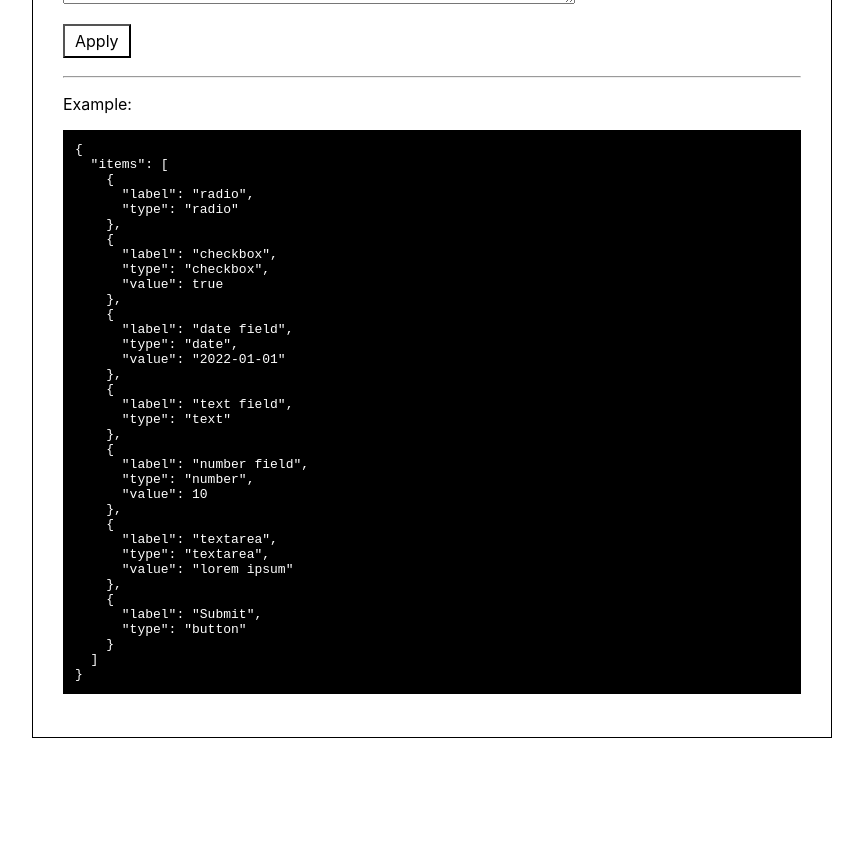
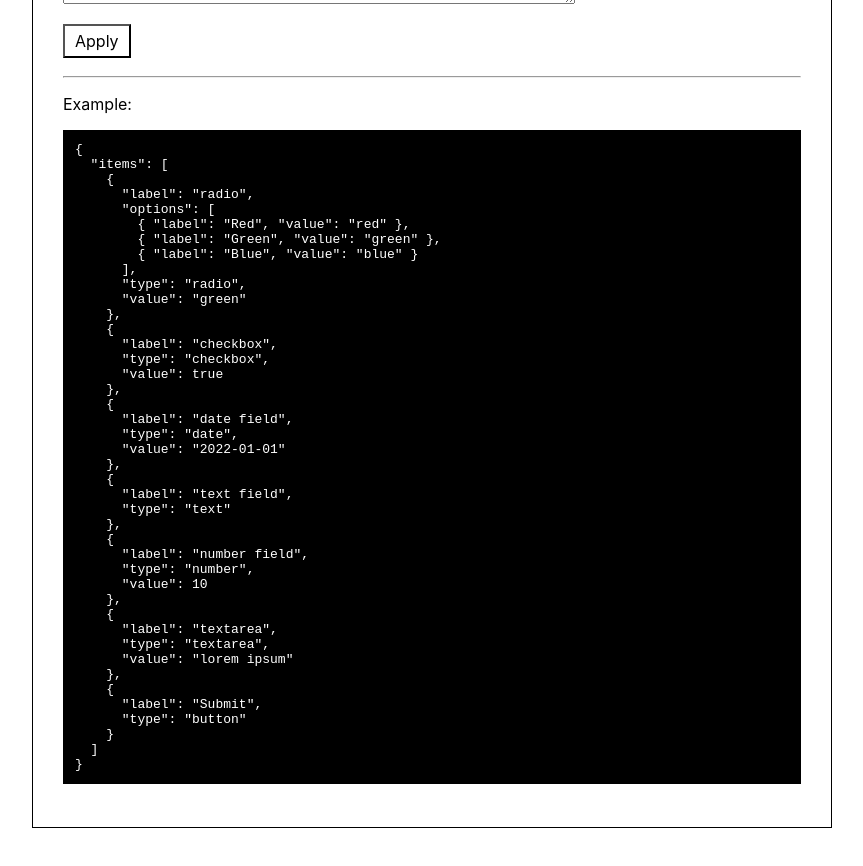
Before and after one commit to alestrunda/form-generator, a React (Create React App) app: page / in a window 1280 px wide. Shown: the part 620-1486 px from the top of the page, without its empty margins (208-1071 px from the left). Before the commit the page ends 1408 px from the top, so only its background shows below. Built offline with nearby package versions, Linux system fonts and the light colour scheme.

Commit message:
code cleaning

```diff
--- a/src/App.css
+++ b/src/App.css
@@ -22,6 +22,10 @@
 
 .form-row__label {
   width: 150px;
+  margin-right: 15px;
+}
+
+.radio-option {
   margin-right: 15px;
 }
 
--- a/src/App.tsx
+++ b/src/App.tsx
@@ -6,18 +6,22 @@ import { FormElement } from "./types";
 
 import "./App.css";
 
+enum Tab {
+  "Config",
+  "Render",
+}
+
 const App = () => {
   const [formElements, setFormElements] = useState<FormElement[]>([]);
-  const [activeTabIndex, setActiveTab] = useState(0);
+  const [activeTabIndex, setActiveTab] = useState(Tab.Config);
 
   const handleTabChange = (index: number) => {
     setActiveTab(index);
   };
 
   const handleConfigApplied = (formElements: FormElement[]) => {
-    console.log(formElements);
     setFormElements(formElements);
-    setActiveTab(1);
+    setActiveTab(Tab.Render);
   };
 
   return (
@@ -28,15 +32,18 @@ const App = () => {
         tabs={["Config", "Result"]}
       />
       <div className="app__form">
-        {activeTabIndex === 0 && <Config onApplied={handleConfigApplied} />}
-        {activeTabIndex === 1 && (
-          <div>
+        {activeTabIndex === Tab.Config && (
+          <Config onApplied={handleConfigApplied} />
+        )}
+        {activeTabIndex === Tab.Render && (
+          <>
             {!formElements.length && <p>Nothing to render</p>}
             {formElements.map((element, index) => (
-              /* TODO: is it ok to use index as a key, or generate unique id? */
+              /* TODO: not sure if using index for key could cause issues in this case,
+              for sake of simplicity I'll keep the index */
               <FormElementRenderer key={index} element={element} />
             ))}
-          </div>
+          </>
         )}
       </div>
     </div>
--- a/src/components/Config/Config.tsx
+++ b/src/components/Config/Config.tsx
@@ -19,7 +19,13 @@ const exampleConfig = `{
   "items": [
     {
       "label": "radio",
-      "type": "radio"
+      "options": [
+        { "label": "Red", "value": "red" },
+        { "label": "Green", "value": "green" },
+        { "label": "Blue", "value": "blue" }
+      ],
+      "type": "radio",
+      "value": "green"
     },
     {
       "label": "checkbox",
--- a/src/components/FormElementRenderer/FormElementRenderer.tsx
+++ b/src/components/FormElementRenderer/FormElementRenderer.tsx
@@ -19,7 +19,13 @@ const FormElementRenderer = ({ element }: { element: FormElement }) => {
       )}
       {element.type === "radio" && (
         <>
-          <input type="radio" />
+          {element.options?.map((option) => (
+            <label className="radio-option">
+              <input checked={option.value === element.value} type="radio" />{" "}
+              {option.label}
+              <br />
+            </label>
+          ))}
         </>
       )}
       {["date", "number", "text"].includes(element.type) && (
--- a/src/types.ts
+++ b/src/types.ts
@@ -1,5 +1,11 @@
+export interface FormElementOption {
+  label: string;
+  value: string;
+}
+
 export interface FormElement {
   label: string;
+  options?: FormElementOption[];
   type: string;
   value?: string | boolean | number;
 }
@@ -11,5 +17,24 @@ export function isFormElement(element: unknown): element is FormElement {
   if (!("label" in element) || !("type" in element)) {
     return false;
   }
+  if (typeof (element as FormElement).label !== "string") {
+    return false;
+  }
+  if (typeof (element as FormElement).type !== "string") {
+    return false;
+  }
+  if (
+    !["string", "boolean", "number", "undefined"].includes(
+      typeof (element as FormElement).value
+    )
+  ) {
+    return false;
+  }
+  if (
+    (element as FormElement).options &&
+    typeof (element as FormElement).options !== "object"
+  ) {
+    return false;
+  }
   return true;
 }
```
Also changed, not shown: 1 other file (tests, documents, lock files or other folders).
